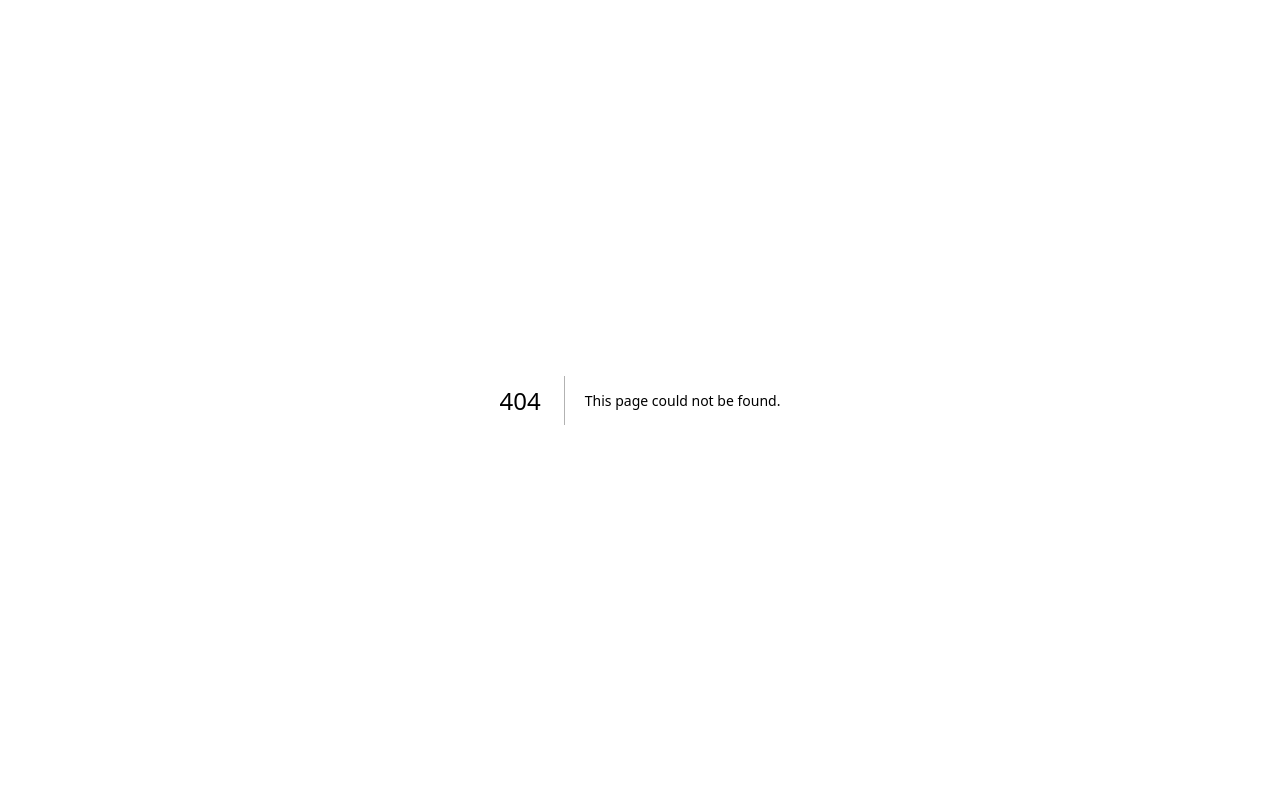
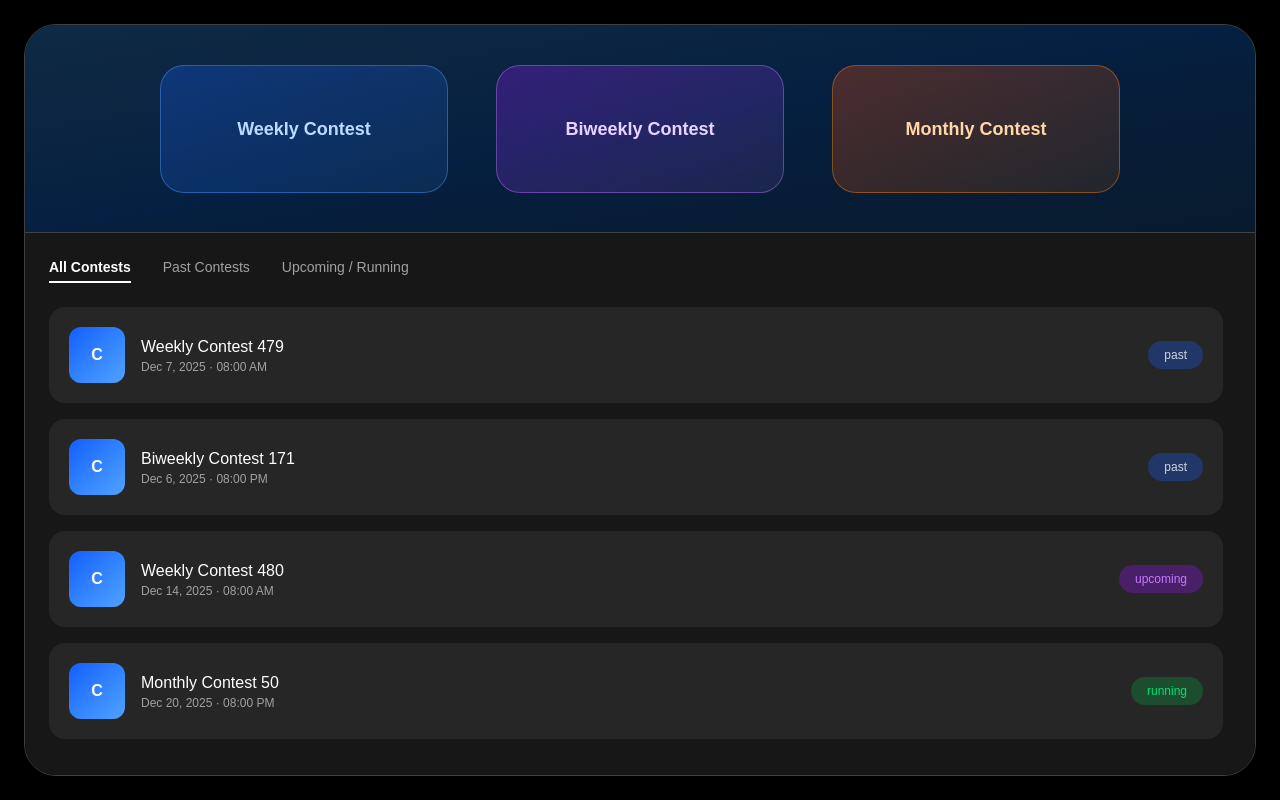
Before and after one commit to ManishDevHub/devforces-fontend, a Next.js app: page /contest in a window 1280 px wide. Before the commit this address had no page. Built offline with nearby package versions, Linux system fonts and the light colour scheme.

Commit message:
add the contest page

```diff
--- /dev/null
+++ b/src/app/contest/page.tsx
@@ -0,0 +1,161 @@
+"use client";
+
+import { useState } from "react";
+
+const contests = [
+  {
+    id: 479,
+    title: "Weekly Contest 479",
+    date: "Dec 7, 2025 · 08:00 AM",
+    status: "past",
+  },
+  {
+    id: 171,
+    title: "Biweekly Contest 171",
+    date: "Dec 6, 2025 · 08:00 PM",
+    status: "past",
+  },
+  {
+    id: 480,
+    title: "Weekly Contest 480",
+    date: "Dec 14, 2025 · 08:00 AM",
+    status: "upcoming",
+  },
+  {
+    id: 50,
+    title: "Monthly Contest 50",
+    date: "Dec 20, 2025 · 08:00 PM",
+    status: "running",
+  },
+];
+
+export default function ContestPage() {
+  const [tab, setTab] = useState<"all" | "past" | "upcoming">("all");
+
+  const filtered = contests.filter((c) => {
+    if (tab === "all") return true;
+    if (tab === "past") return c.status === "past";
+    return c.status !== "past";
+  });
+
+  return (
+    <div className="h-screen bg-black text-white flex justify-center items-center p-6 overflow-hidden">
+      <div className="w-full max-w-7xl h-full border border-neutral-700 rounded-[32px] overflow-hidden flex flex-col">
+
+        {/* ================= HEADER ================= */}
+        <div className="h-52 relative border-b border-neutral-700">
+          {/* better blue background */}
+          <div className="absolute inset-0 bg-gradient-to-br from-[#0f2a44] via-[#0b4fa3]/40 to-[#081a2e]" />
+
+          <div className="relative h-full flex items-center justify-center gap-12">
+            <ContestBox title="Weekly Contest" type="weekly" />
+            <ContestBox title="Biweekly Contest" type="biweekly" />
+            <ContestBox title="Monthly Contest" type="monthly" />
+          </div>
+        </div>
+
+        {/* ================= BODY ================= */}
+        <div className="flex-1 bg-neutral-900 p-6 overflow-hidden">
+
+          {/* TABS */}
+          <div className="flex gap-8 mb-6 text-sm">
+            <Tab active={tab === "all"} onClick={() => setTab("all")}>
+              All Contests
+            </Tab>
+            <Tab active={tab === "past"} onClick={() => setTab("past")}>
+              Past Contests
+            </Tab>
+            <Tab active={tab === "upcoming"} onClick={() => setTab("upcoming")}>
+              Upcoming / Running
+            </Tab>
+          </div>
+
+          {/* CONTEST LIST */}
+          <div className="h-full overflow-y-auto space-y-4 pr-2">
+            {filtered.map((contest) => (
+              <div
+                key={contest.id}
+                className="flex items-center justify-between bg-neutral-800 rounded-2xl p-5 hover:bg-neutral-700 transition"
+              >
+                <div className="flex items-center gap-4">
+                  <div className="h-14 w-14 rounded-xl bg-gradient-to-br from-blue-600 to-blue-400 flex items-center justify-center font-bold">
+                    C
+                  </div>
+
+                  <div>
+                    <p className="font-medium">{contest.title}</p>
+                    <p className="text-xs text-neutral-400">
+                      {contest.date}
+                    </p>
+                  </div>
+                </div>
+
+                <span
+                  className={`text-xs px-4 py-1.5 rounded-full font-medium ${
+                    contest.status === "past"
+                      ? "bg-blue-600/30 text-gray-300"
+                      : contest.status === "running"
+                      ? "bg-green-600/30 text-green-400"
+                      : "bg-purple-600/30 text-purple-400"
+                  }`}
+                >
+                  {contest.status}
+                </span>
+              </div>
+            ))}
+          </div>
+        </div>
+      </div>
+    </div>
+  );
+}
+
+/* ================= COMPONENTS ================= */
+
+function ContestBox({
+  title,
+  type,
+}: {
+  title: string;
+  type: "weekly" | "biweekly" | "monthly";
+}) {
+  const styles =
+    type === "weekly"
+      ? "from-blue-600/30 to-blue-400/10 border-blue-400/40 text-blue-200"
+      : type === "biweekly"
+      ? "from-purple-600/30 to-purple-400/10 border-purple-400/40 text-purple-200"
+      : "from-orange-600/30 to-orange-400/10 border-orange-400/40 text-orange-200";
+
+  return (
+    <div
+      className={`w-72 h-32 rounded-3xl border bg-gradient-to-br ${styles}
+      flex items-center justify-center text-lg font-semibold cursor-pointer
+      hover:scale-[1.03] transition`}
+    >
+      {title}
+    </div>
+  );
+}
+
+function Tab({
+  active,
+  children,
+  onClick,
+}: {
+  active: boolean;
+  children: React.ReactNode;
+  onClick: () => void;
+}) {
+  return (
+    <span
+      onClick={onClick}
+      className={`cursor-pointer pb-1 transition ${
+        active
+          ? "border-b-2 border-white font-semibold text-white"
+          : "text-neutral-400 hover:text-neutral-200"
+      }`}
+    >
+      {children}
+    </span>
+  );
+}
```
Also changed, not shown: src/app/contest/[contestId]/page.tsx (added).
